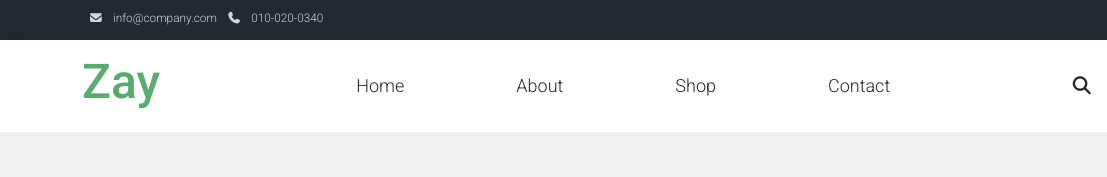
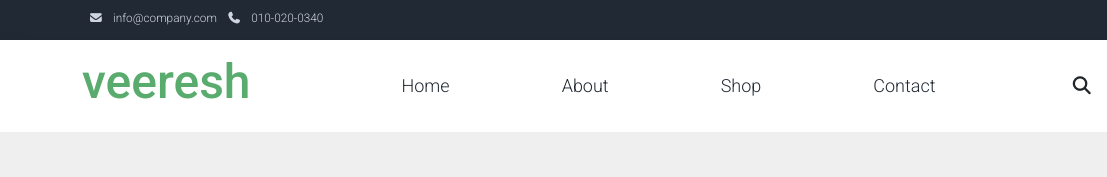
Before and after one commit to veereshuppin7-stack/EY_4.0_SU, a plain HTML site: page index.html in a window 1280 px wide. Shown: the top 177 px of the page, 0-1107 px from the left. Drawn offline with nearby package versions, Linux system fonts and the light colour scheme; a script that the page names is missing; files whose address does not match are found by name.

Commit message:
veeresh.html

```diff
--- a/index.html
+++ b/index.html
@@ -53,7 +53,7 @@ https://templatemo.com/tm-559-zay-shop
         <div class="container d-flex justify-content-between align-items-center">
 
             <a class="navbar-brand text-success logo h1 align-self-center" href="index.html">
-                Zay
+                veeresh
             </a>
 
             <button class="navbar-toggler border-0" type="button" data-bs-toggle="collapse" data-bs-target="#templatemo_main_nav" aria-controls="navbarSupportedContent" aria-expanded="false" aria-label="Toggle navigation">
```
